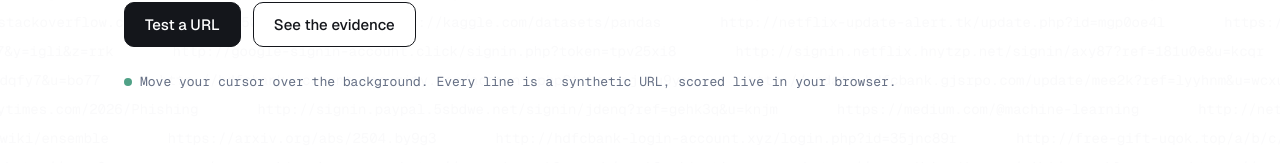
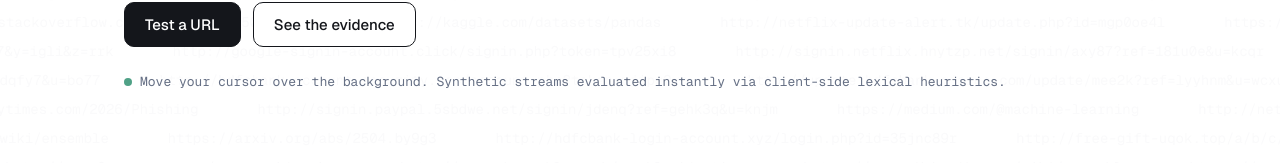
Before and after one commit to Soham-1304/URL_Guard, a React (Vite) app in the folder web/: page / in a window 1280 px wide. Shown: the part 426-589 px from the top of the page. Built offline with nearby package versions, Linux system fonts and the light colour scheme.

Commit message:
docs(overview): clarify background canvas uses client-side lexical heuristics

```diff
--- a/web/src/components/OverviewPage.tsx
+++ b/web/src/components/OverviewPage.tsx
@@ -20,7 +20,7 @@ export const OverviewPage: React.FC = () => {
           </div>
           <p className="hint">
             <b />
-            Move your cursor over the background. Every line is a synthetic URL, scored live in your browser.
+            Move your cursor over the background. Synthetic streams evaluated instantly via client-side lexical heuristics.
           </p>
         </section>
 
```
